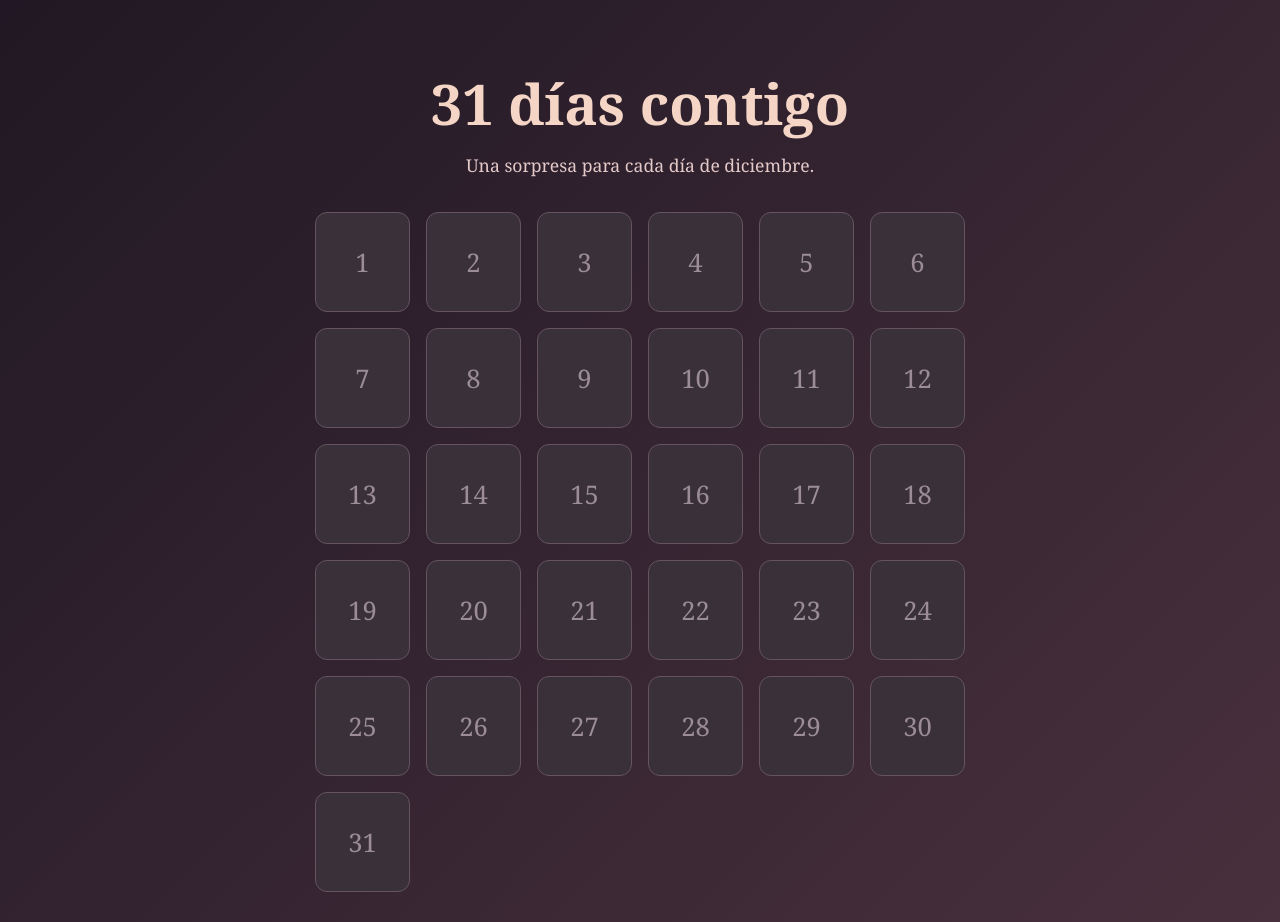
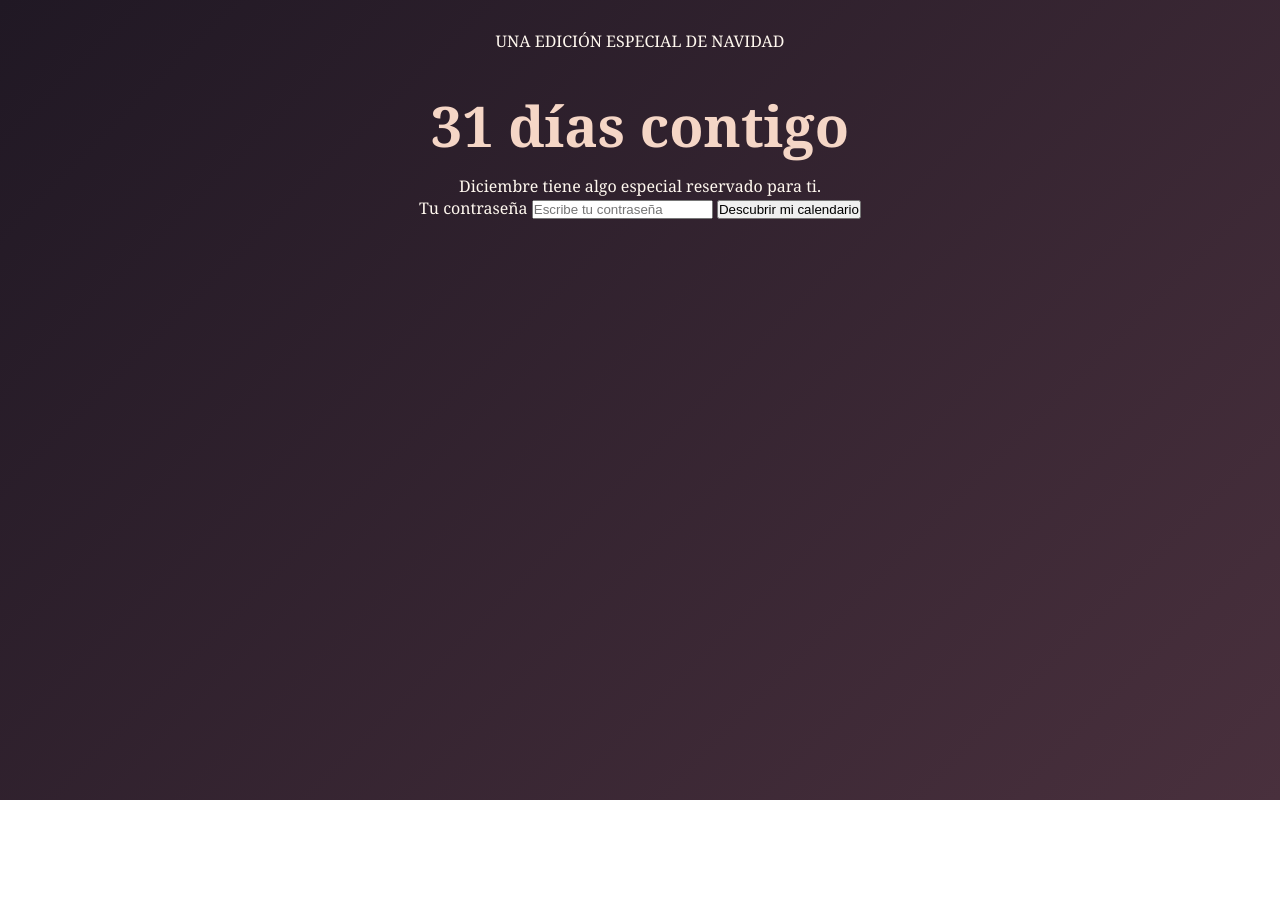
Before and after one commit to Jesus-DCastillo/calendario-adviento-2026, a plain HTML site: page index.html in a window 1280 px wide. After the commit the page ends 800 px from the top, so only its background shows below. Drawn offline with Linux system fonts and the light colour scheme.

Commit message:
Preparar pantallas de bienvenida y acceso

```diff
--- a/index.html
+++ b/index.html
@@ -8,15 +8,40 @@
   <title>31 días contigo</title>
   <link rel="stylesheet" href="style.css">
 </head>
+
 <body>
+  <main class="container">
 
-  <main class="container">
-    <h1>31 días contigo</h1>
-    <p>Una sorpresa para cada día de diciembre.</p>
+    <section id="welcome">
+      <p id="edition">UNA EDICIÓN ESPECIAL DE NAVIDAD</p>
+      <h1 id="main-title">31 días contigo</h1>
+      <p id="subtitle">
+        Diciembre tiene algo especial reservado para ti.
+      </p>
 
-    <section id="calendar" class="calendar">
-      <!-- Aquí aparecerán las 31 casillas -->
+      <div class="login">
+        <label for="password">Tu contraseña</label>
+        <input
+          type="password"
+          id="password"
+          placeholder="Escribe tu contraseña"
+          autocomplete="off"
+        >
+        <button id="enter-button" type="button">
+          Descubrir mi calendario
+        </button>
+        <p id="login-message"></p>
+      </div>
     </section>
+
+    <section id="calendar-screen" hidden>
+      <h1 id="calendar-title">Tu diciembre especial</h1>
+      <p id="calendar-subtitle">
+        Una sorpresa para cada día.
+      </p>
+      <section id="calendar" class="calendar"></section>
+    </section>
+
   </main>
 
   <script src="script.js"></script>
```
